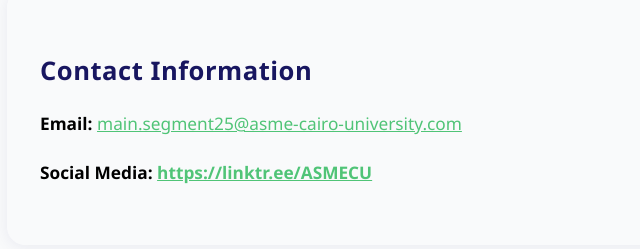
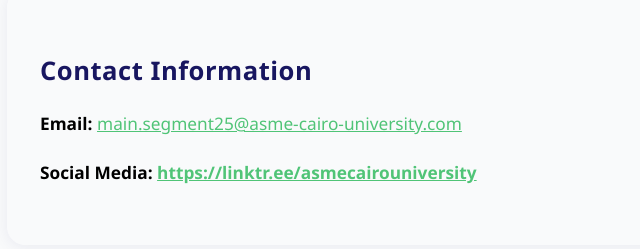
Before and after one commit to WhipShip/ASME_WEB, a plain HTML site: page index.html in a window 1280 px wide. Shown: the part 7595-7844 px from the top of the page, without its empty margins (0-640 px from the left). Drawn offline with Linux system fonts and the light colour scheme.

Commit message:
Update index.html

```diff
--- a/index.html
+++ b/index.html
@@ -363,7 +363,7 @@
     <h2>Contact Information</h2>
     <div class="contact-details">
       <p><strong>Email:</strong> <a href="mailto:main.segment25@asme-cairo-university.com">main.segment25@asme-cairo-university.com</a></p>
-      <p><strong>Social Media:</strong> <a href="https://linktr.ee/ASMECU" target="_blank" class="social-link">https://linktr.ee/ASMECU</a></p>
+      <p><strong>Social Media:</strong> <a href="https://linktr.ee/ASMECU" target="_blank" class="social-link">https://linktr.ee/asmecairouniversity</a></p>
     </div>
   </section>
 
```
